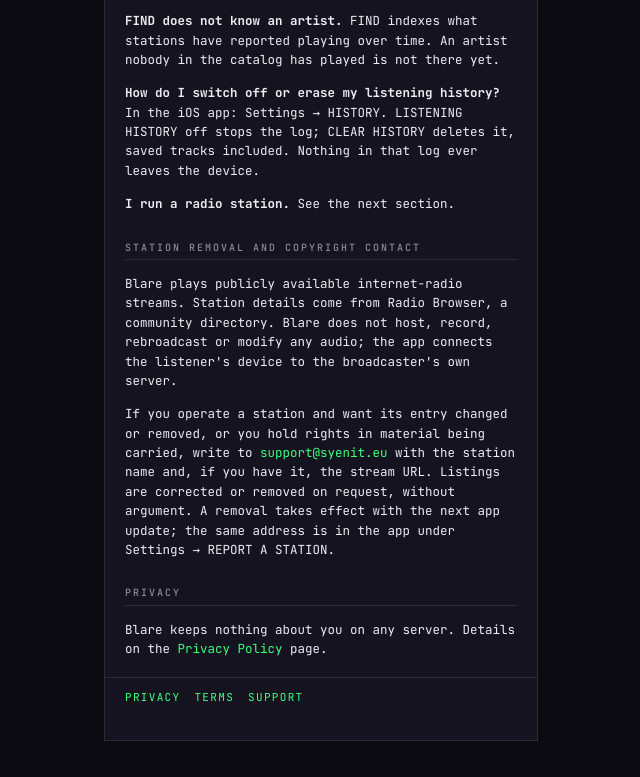
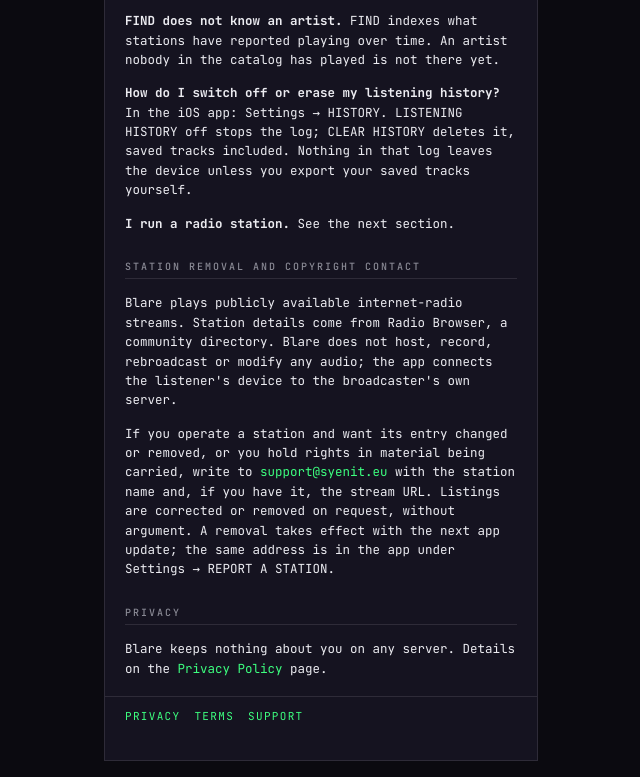
Before and after one commit to agik66/blare-site, a plain HTML site: page support.html in a window 1280 px wide. Shown: the part 1146-1923 px from the top of the page, without its empty margins (157-797 px from the left). Drawn offline with Linux system fonts and the light colour scheme.

Commit message:
Support: the listening log leaves the device only when the user exports saved tracks — said as it is
Co-Authored-By: Claude Opus 5.5 <noreply@anthropic.com>

```diff
--- a/support.html
+++ b/support.html
@@ -44,7 +44,7 @@
 <p><strong>The visualiser shows a pattern, not the music.</strong> On the web, browsers only let the page analyse streams whose server allows cross-origin reads; other streams get a generated pattern and the caption says so. In the iOS app the spectrum is a real FFT of the audio whenever the caption under it says LIVE SPECTRUM; on a station the app cannot decode itself, or with ANALYSE AUDIO switched off in Settings, it draws a pattern and the caption says GENERATED PATTERN.</p>
 <p><strong>I paid for Remove ads and the ads are back.</strong> Open Settings → ADS → Restore purchases while online and signed in with the Apple ID that bought it. If that fails, contact Apple Support for the purchase itself, or mail us with the date of purchase.</p>
 <p><strong>FIND does not know an artist.</strong> FIND indexes what stations have reported playing over time. An artist nobody in the catalog has played is not there yet.</p>
-<p><strong>How do I switch off or erase my listening history?</strong> In the iOS app: Settings → HISTORY. LISTENING HISTORY off stops the log; CLEAR HISTORY deletes it, saved tracks included. Nothing in that log ever leaves the device.</p>
+<p><strong>How do I switch off or erase my listening history?</strong> In the iOS app: Settings → HISTORY. LISTENING HISTORY off stops the log; CLEAR HISTORY deletes it, saved tracks included. Nothing in that log leaves the device unless you export your saved tracks yourself.</p>
 <p><strong>I run a radio station.</strong> See the next section.</p>
 
 <h2>STATION REMOVAL AND COPYRIGHT CONTACT</h2>
```
